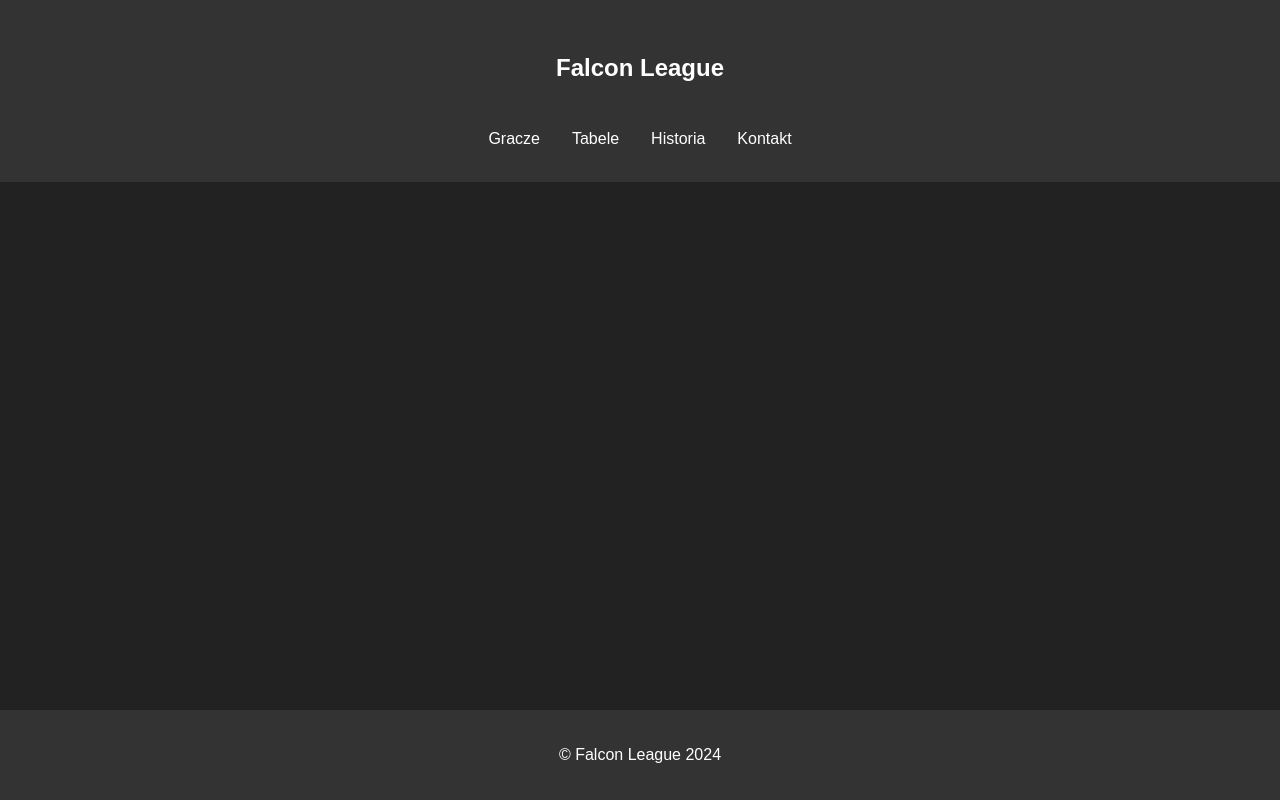
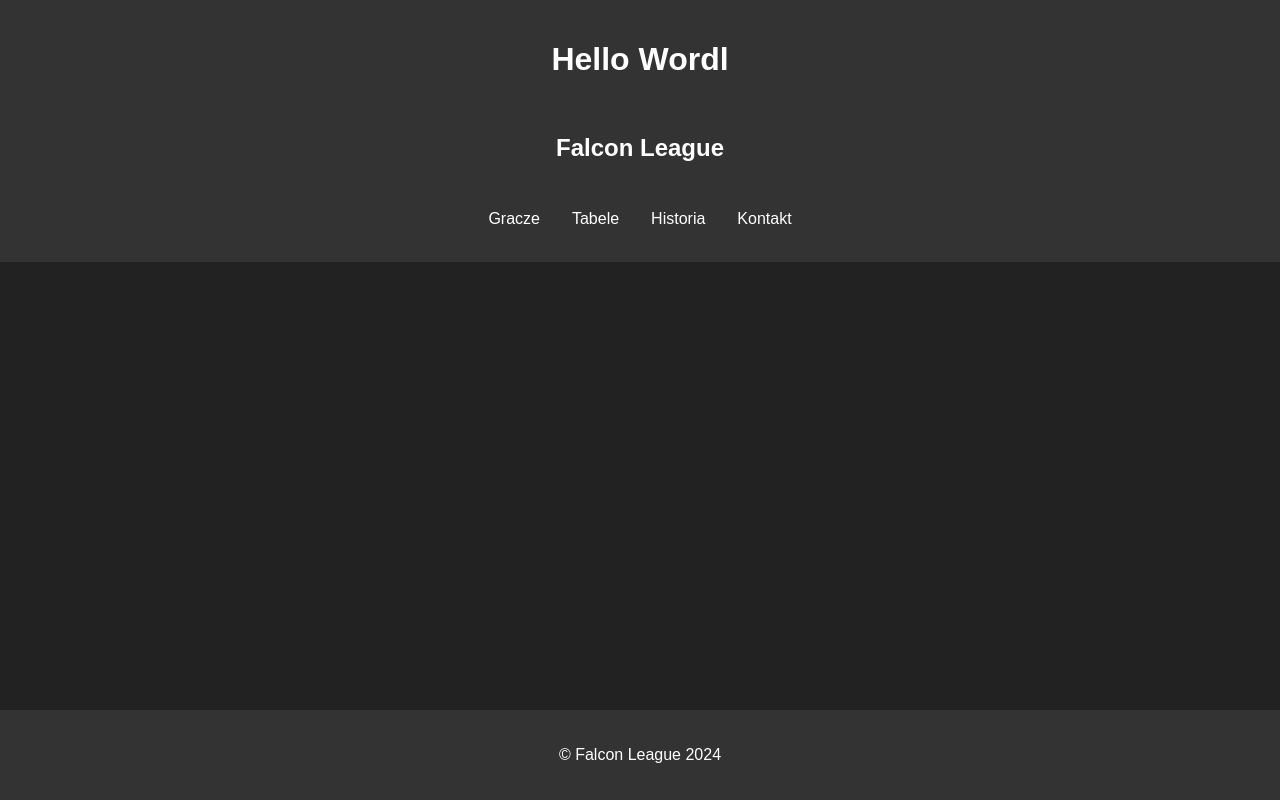
Before and after one commit to falconleague/falconleague, a plain HTML site: page historia.html in a window 1280 px wide. Drawn offline with Linux system fonts and the light colour scheme.

Commit message:
Update historia.html

```diff
--- a/historia.html
+++ b/historia.html
@@ -8,6 +8,7 @@
 </head>
 <body>
     <header>
+        <h1>Hello Wordl</h1>
         <nav>
         <a href="index.html"><h1>Falcon League</h1></a>
         </nav>
```
